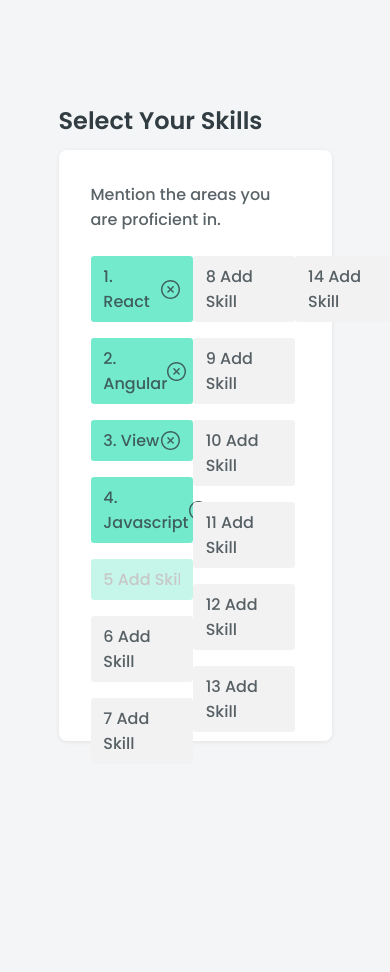
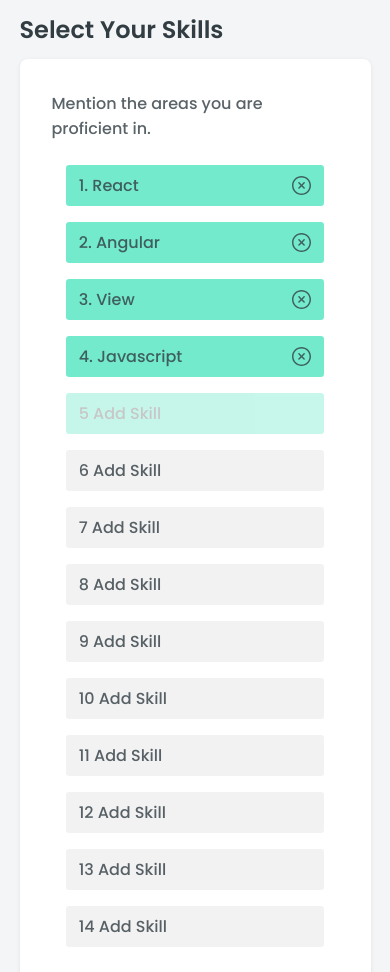
Before and after one commit to aromalanil/devfolio-react, a React (Create React App) app: page / in a window 390 px wide. Shown: the top 972 px of the page. Before the commit the page ends 844 px from the top, so only its background shows below. Built offline with nearby package versions, Linux system fonts and the light colour scheme.

Commit message:
Style Modifications

```diff
--- a/src/components/DraggableList.js
+++ b/src/components/DraggableList.js
@@ -32,7 +32,6 @@
   };
 
   const handleDrop = () => {
-    console.log(droppedItem, draggedItem);
     if (droppedItem === null || draggedItem.index === droppedItem.index) {
       return;
     }
--- a/src/components/ListItem.js
+++ b/src/components/ListItem.js
@@ -11,6 +11,7 @@
   handleDrop,
 }) {
   const [dragged, setDragged] = useState(false);
+  const [draggedOver, setDraggedOver] = useState(false);
 
   const handleDragStart = (e) => {
     setDraggedItem({ key: id, index: index });
@@ -28,11 +29,15 @@
 
   return (
     <div
-      className={`list-item ${dragged ? "dragged" : ""}`}
+      className={`list-item ${dragged ? "dragged" : ""} ${
+        draggedOver ? "dragged-over" : ""
+      }`}
       draggable={true}
       onDragStart={handleDragStart}
       onDragEnter={handleDragEnter}
-      onDragEnd={handleDragEnd}>
+      onDragEnd={handleDragEnd}
+      onDragLeave={() => setDraggedOver(false)}
+      onDragOver={() => setDraggedOver(true)}>
       <div className="data">
         <p>
           {index + 1}. {name}
--- a/src/style/_general.scss
+++ b/src/style/_general.scss
@@ -13,11 +13,11 @@
   color: var(--black);
 }
 
-.btn{
+.btn {
   cursor: pointer;
   border: none;
-  &:focus{
-    outline:none;
+  &:focus {
+    outline: none;
   }
 }
 
@@ -37,5 +37,5 @@
 
 .title {
   font-size: 1.5rem;
-  margin-bottom: 0.5em;
+  margin: 0.5em 0;
 }
--- a/src/style/components/_draggable-list.scss
+++ b/src/style/components/_draggable-list.scss
@@ -24,7 +24,7 @@
     align-items: center;
     justify-content: space-between;
     background-color: var(--green);
-
+    transition: .3s ease;
     .delete-btn {
       background-color: transparent;
       display: flex;
@@ -37,6 +37,10 @@
 
   .dragged {
     opacity: 1;
+  }
+
+  .dragged-over {
+    filter: brightness(.8);
   }
 
   .input-wrapper {
@@ -74,7 +78,7 @@
     background-color: white;
     color: var(--black);
     position: absolute;
-    top:0;
+    top: 0;
     border-bottom-left-radius: 0.2rem;
     border-bottom-right-radius: 0.2rem;
     border: 0.1rem solid var(--dark-grey);
@@ -96,4 +100,18 @@
       opacity: 0.8;
     }
   }
+  @media screen and (max-width: 900px) {
+    .list-item,
+    .list-placeholder,
+    .input-wrapper {
+      width: 80%;
+    }
+  }
+  @media screen and (max-width: 600px) {
+    .list-item,
+    .list-placeholder,
+    .input-wrapper {
+      width: 90%;
+    }
+  }
 }
--- a/src/style/components/_skill-list.scss
+++ b/src/style/components/_skill-list.scss
@@ -5,8 +5,19 @@
   background-color: #fff;
   border-radius: 0.5rem;
   box-shadow: rgba(0, 0, 0, 0.08) 0px 1px 4px 0px;
-
+  margin-bottom: 2rem;
   p{
     opacity: .8;
   }
 }
+
+@media screen and (max-width:900px){
+  .skill-list{
+    height:100%;
+  }
+}
+@media screen and (max-width:600px){
+  .skill-list{
+    width:90vw;
+  }
+}
```
